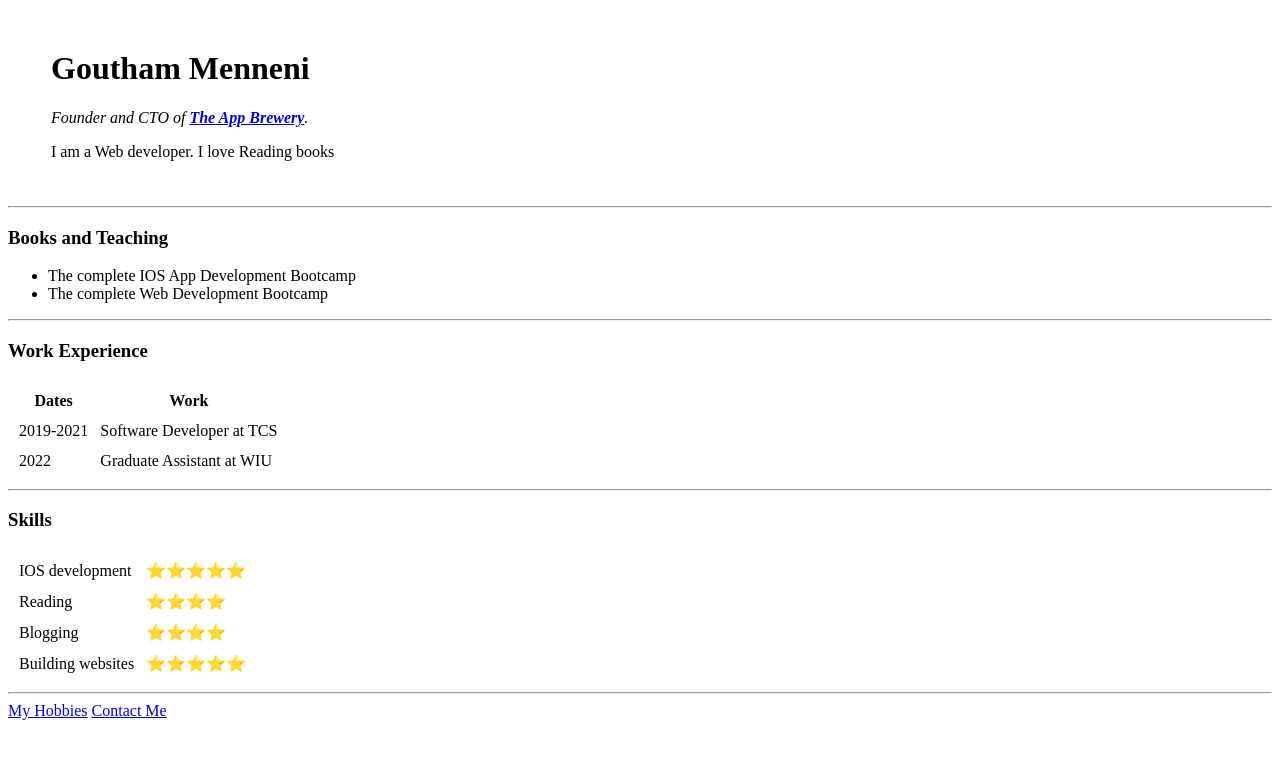
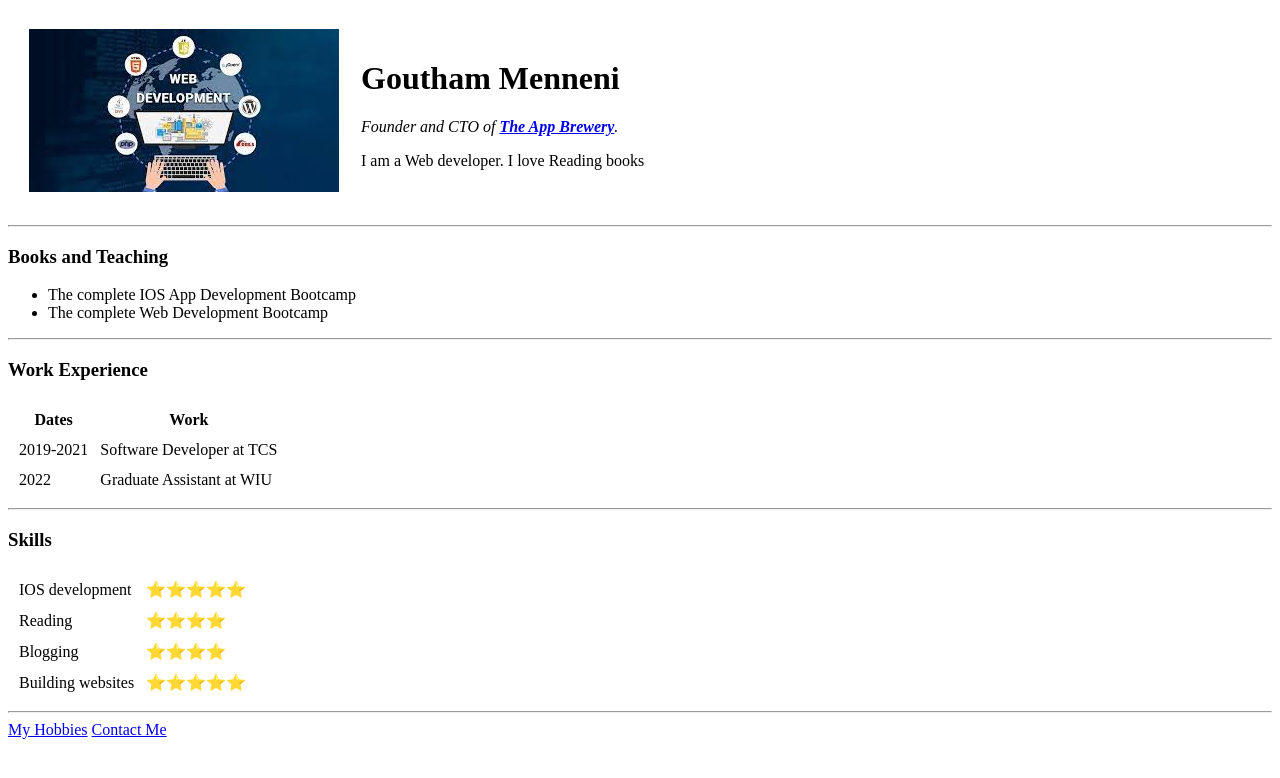
Before and after one commit to GouthamMenneni/CV, a plain HTML site: page index.html in a window 1280 px wide. Drawn offline with Linux system fonts and the light colour scheme.

Commit message:
Update index.html

```diff
--- a/index.html
+++ b/index.html
@@ -8,7 +8,7 @@
 <body>
     <table cellspacing="20">
         <tr>
-            <td> <img src="images/Web Development.jpg" alt=""> </td>
+            <td> <img src="Web Development.jpg" alt=""> </td>
             <td>
                 <h1>Goutham Menneni</h1>
 
```
